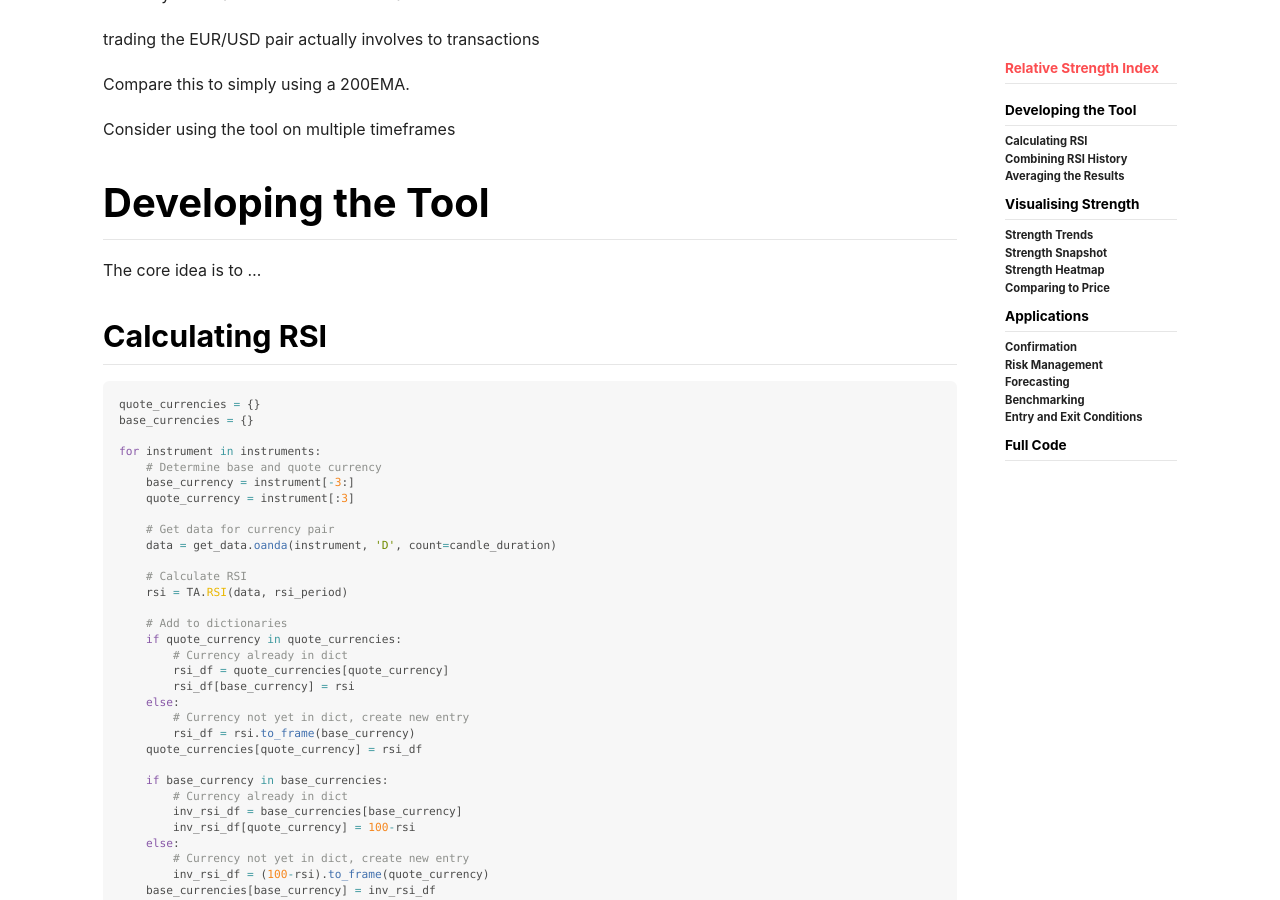
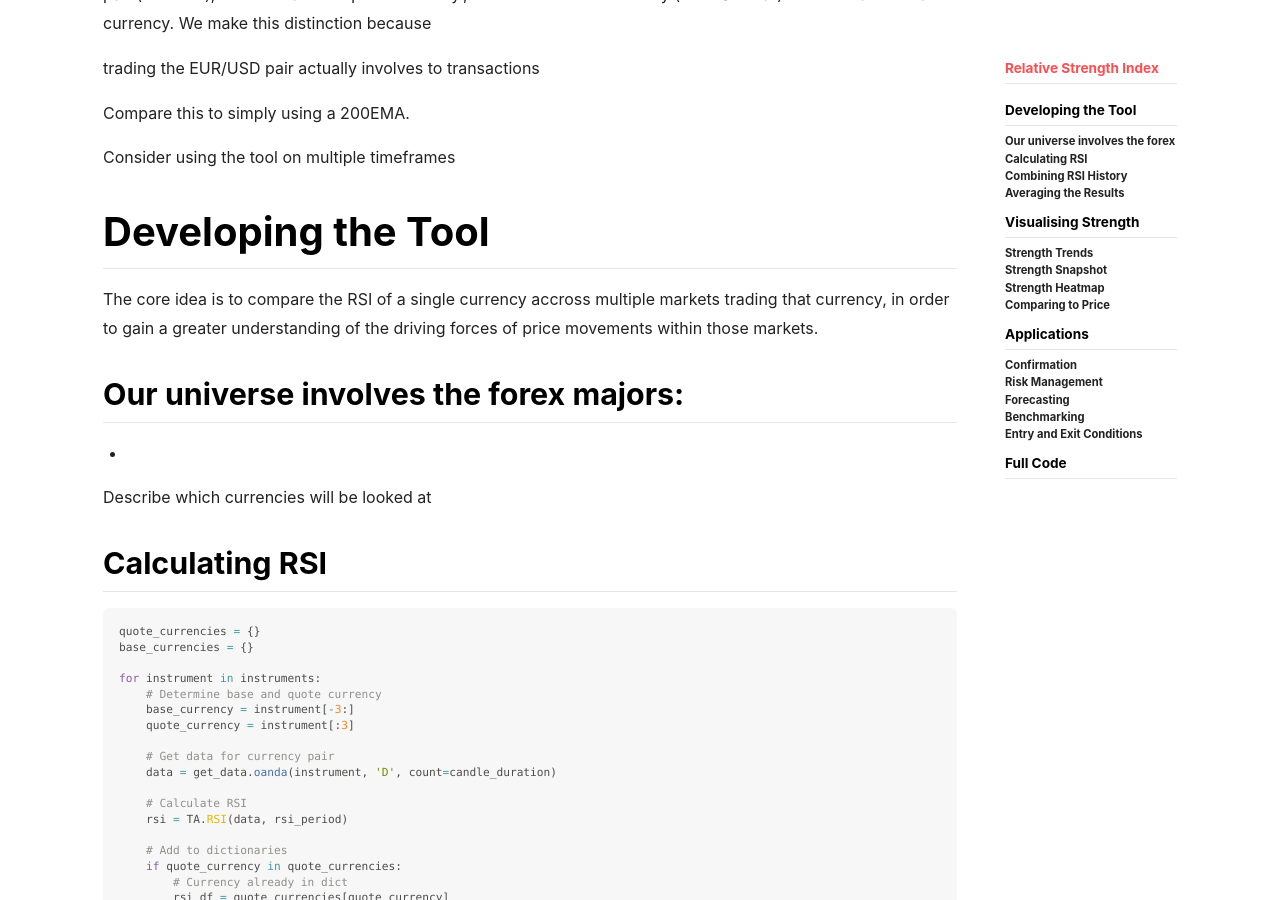
Before and after one commit to kieran-mackle/AutoTrader, a Jekyll site: the page built from content/_posts/2025-12-06-comparing-strengths.md, in a window 1280 px wide and 900 px high, scrolled down 1731 px. Built offline with Jekyll 4.4.1, drawn with Linux system fonts in a browser that asks for light colours; nearby versions of some CDN libraries; some of the changed text lies outside the part shown.

Commit message:
docs: added comments

```diff
--- a/content/_posts/2025-12-06-comparing-strengths.md
+++ b/content/_posts/2025-12-06-comparing-strengths.md
@@ -16,6 +16,11 @@
 Risk management by portfolio exposure
 
 
+
+
+Let's consider the price of the GBP/NZD pair in November of 2018, shown in the chart below. During this time,
+there was a clear and strong downtrend - but what was the driving force behind this?
+
 ![GBP/NZD Downtrend](/AutoTrader/assets/strength-blog/NC.png "GBP/NZD Downtrend")
 
 
@@ -80,8 +82,16 @@
 
 # Developing the Tool
 
-The core idea is to ...
+The core idea is to compare the RSI of a single currency accross multiple markets trading that currency,
+in order to gain a greater understanding of the driving forces of price movements within those markets.
 
+
+Our universe involves the forex majors:
+-
+-
+
+
+Describe which currencies will be looked at
 
 
 
```
Also changed, not shown: other parts of content/_posts/2025-12-06-comparing-strengths.md (+0 -3 lines).
